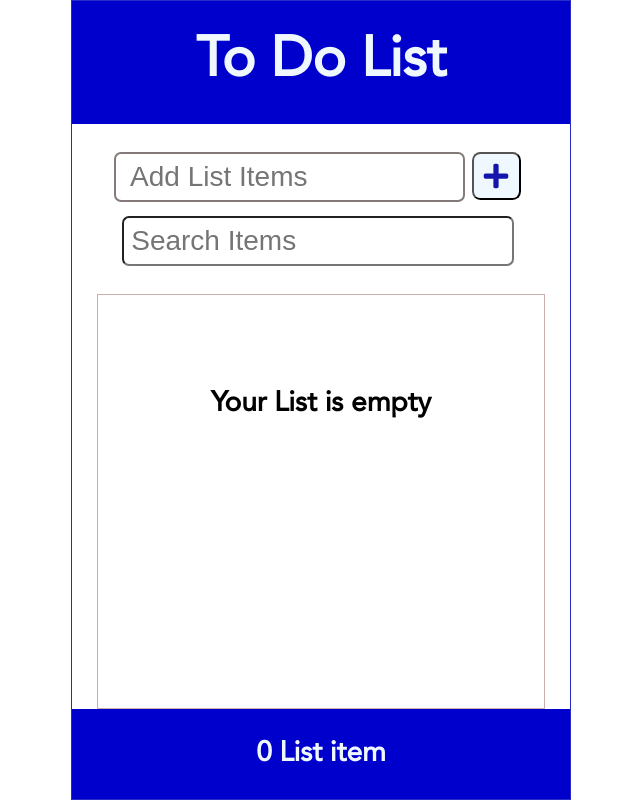
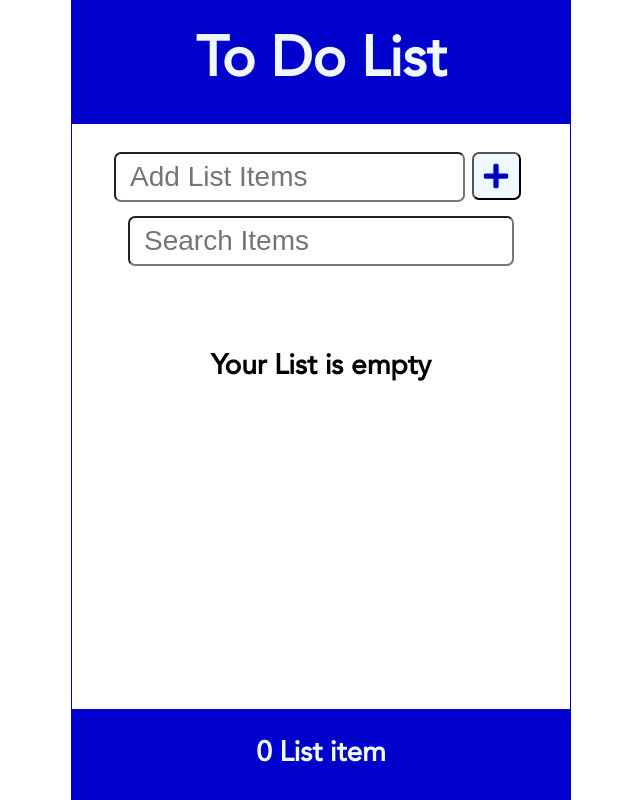
Before and after one commit to vimal546/to-do-list, a React (Create React App) app: page / in a window 1280 px wide. Shown: the whole page, without its empty margins (319-959 px from the left). Built offline with nearby package versions, Linux system fonts and the light colour scheme.

Commit message:
fist deploy-style2

```diff
--- a/src/index.css
+++ b/src/index.css
@@ -11,7 +11,6 @@ html{
     font-size: 28px;
 }
 body{
-    width: 100%;
     min-height: 100vh;
     font-family: myfont;
 }
@@ -23,7 +22,7 @@ body{
     height: 100vh;
     width: 30%;
     min-width: 500px;
-    border: 1px solid rgb(42, 42, 197);
+    border: 1px solid mediumblue;
     margin: auto;
     flex-grow: 1;
 }
@@ -37,14 +36,11 @@ header{
     align-items: center;
 }
 main{
-    width: 90%;
+    width: 100%;
     flex-grow: 1;
     justify-content: center;
-    margin-top: 1rem;
     align-items: center;
-    padding: 0.3rem;
     overflow-y: auto;
-    border: 1px solid rgb(202, 174, 174);
 }
 footer{
     width: 100%;
@@ -79,6 +75,7 @@ ul li::before{
     padding: 0.5rem 0 0.5rem 0.5rem;
     margin: 0.25rem;
     background-color: #eee;
+    border: 1px solid rgb(169, 142, 142);
 }
 /* .item:first-child{
     margin: 0;
@@ -94,9 +91,9 @@ ul li::before{
     cursor: pointer;
     margin-right: 0.5rem;
 }
-.item input[type="checkbox"]:focus + lable {
+/* .item input[type="checkbox"]:focus + lable {
     text-decoration: underline;
-}
+} */
 .item > label {
     font-size: 0.75rem;
     flex-grow: 1;
@@ -135,39 +132,35 @@ form{
     margin: 1rem;
     margin-right: 0.25rem;
     outline: none;
-    border: 2px solid rgb(132, 122, 122);
 }
 form button{
     height: 48px;
     margin-top: 1rem;
     min-width:48px;
-    border-radius: 0.30rem;
+    border-radius: 0.25rem;
     padding: 0.3rem;
     font-size: 1rem;
     background-color: aliceblue;
-    color: rgb(21, 21, 174);
+    color: mediumblue;
     cursor: pointer;
 }
 form button:hover{
-    background-color: rgb(73, 109, 205);
+    background-color: mediumblue;
     color: black;
 }
 .searchForm input[type="text"]{
     flex-grow: 1;
-    max-width: 80%;
+    max-width: 45rem;
     min-height: 48px;
     font-size: 1rem;
     padding: 0.25rem;
+    padding-left: 0.50rem;
     border-radius: 0.25rem;
     outline: none;
     align-items: center;
     justify-content: center;
     margin-top: -0.5rem;
 }
-.searchForm{
-    min-width: 17.5rem;
-    margin-left: 3.3rem;
-}
 .searchForm label{
     position: absolute;
     left: -999999px;
```
